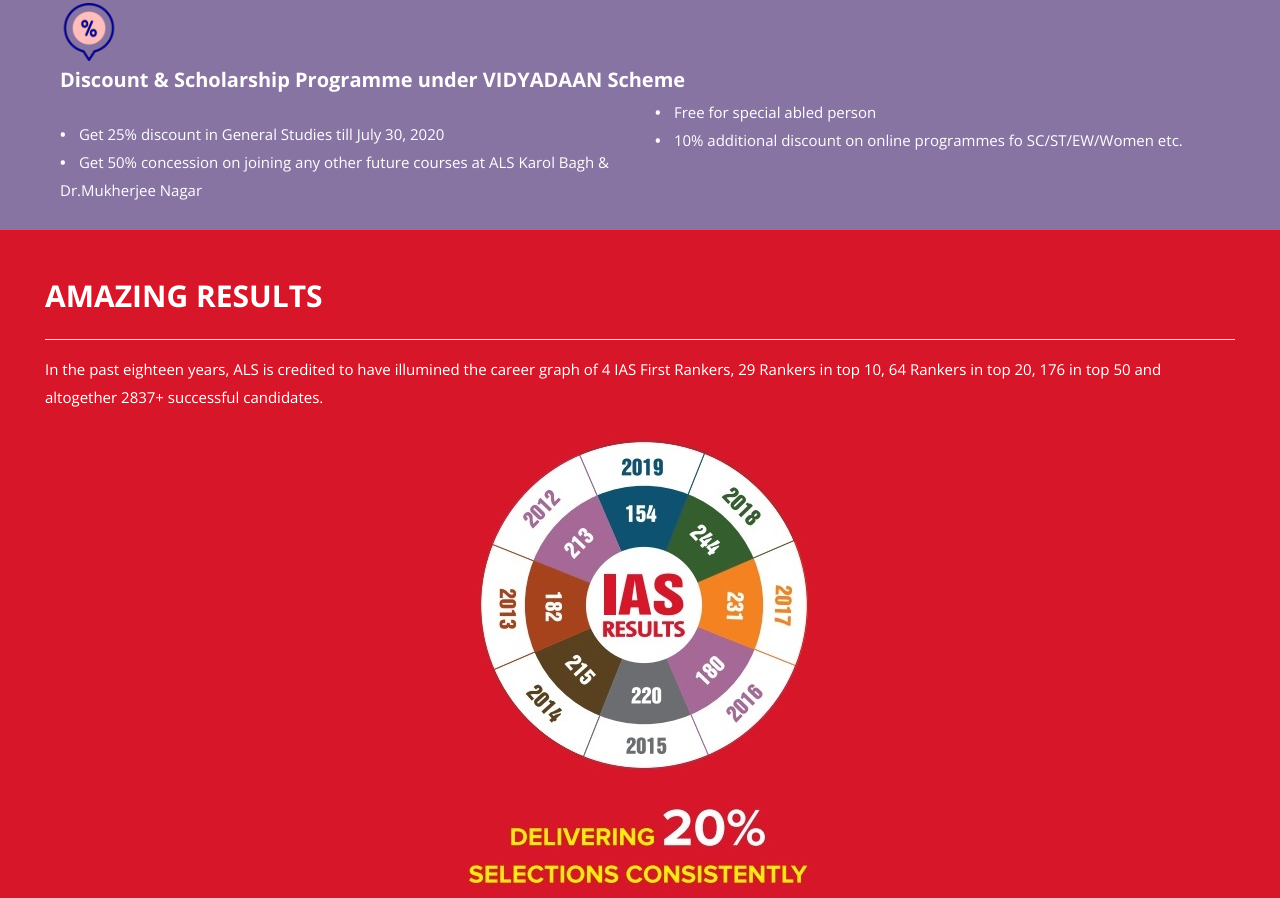
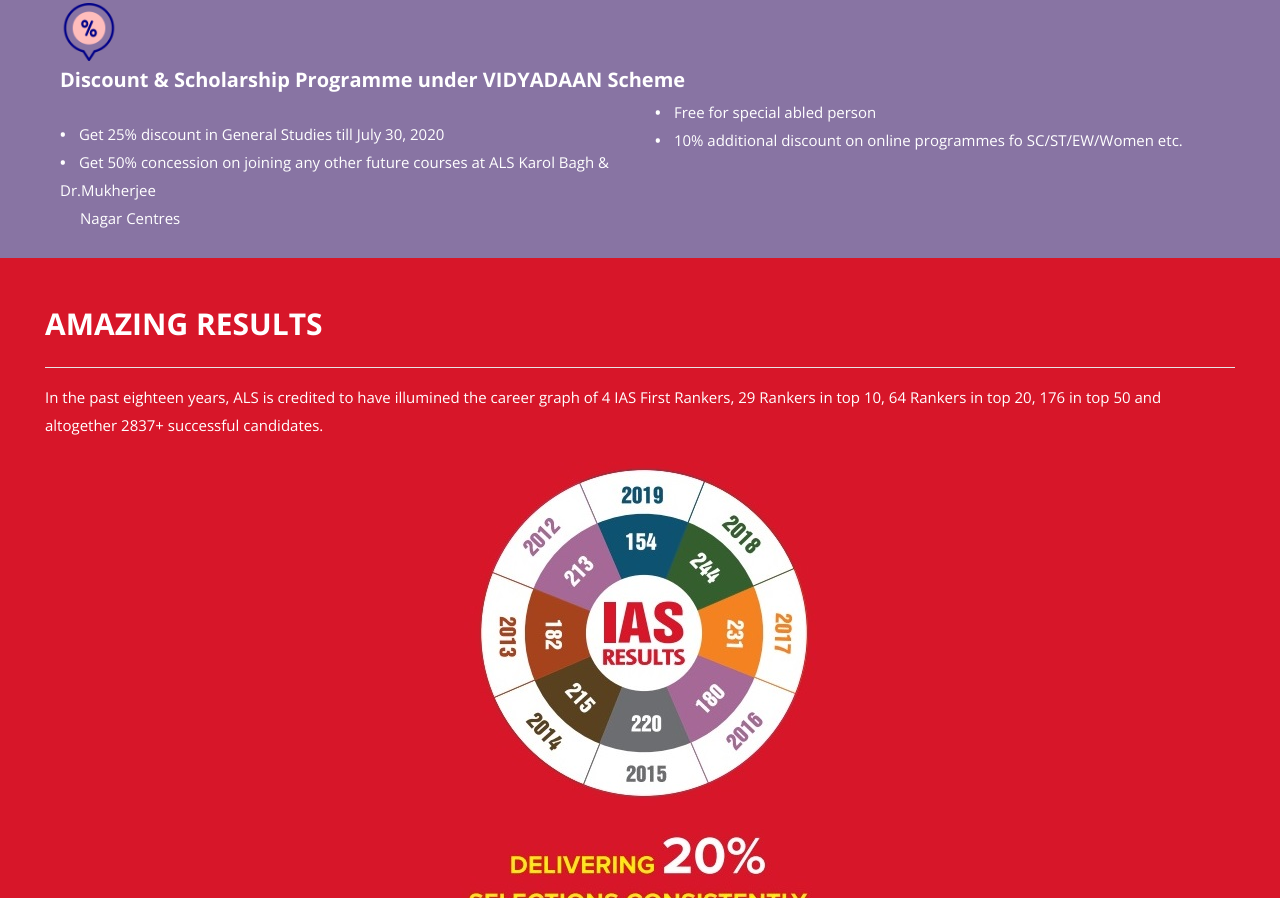
Before and after one commit to VetoMrm/ALSDigital, a plain HTML site: page index.html in a window 1280 px wide. Shown: the part 5560-6458 px from the top of the page. Drawn offline with nearby package versions, Linux system fonts and the light colour scheme; a web font is replaced by a local one.

Commit message:
Paragraph changes

```diff
--- a/index.html
+++ b/index.html
@@ -606,7 +606,10 @@
                                 Get 25% discount in General Studies till July 30, 2020
                             </li>
                             <li class="sublist">
-                                Get 50% concession on joining any other future courses at ALS Karol Bagh & Dr.Mukherjee Nagar
+                                Get 50% concession on joining any other future courses at ALS Karol Bagh & Dr.Mukherjee
+                            </li>
+                            <li style="margin-left: 20px;">
+                                Nagar Centres
                             </li>
 
                         </ul>
```
